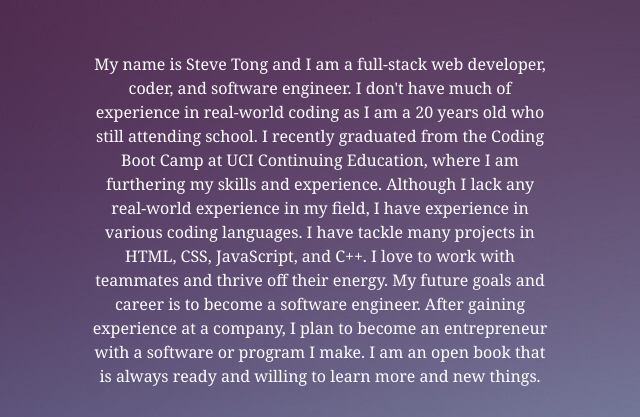
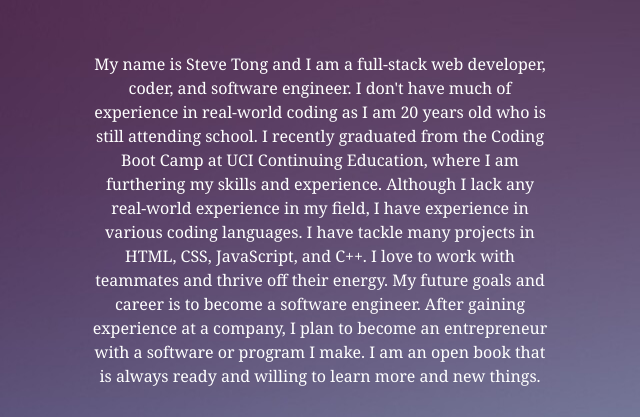
Before and after one commit to steversonTong/Portfolio, a plain HTML site: page about.html in a window 1280 px wide. Shown: the part 453-870 px from the top of the page, 320-960 px from the left. Drawn offline with nearby package versions, Linux system fonts and the light colour scheme; a web font is replaced by a local one.

Commit message:
grammar fix

```diff
--- a/about.html
+++ b/about.html
@@ -327,7 +327,7 @@
       <div class="px-6 py-4">
         <p style ="color:white" class="font-serif text-base sm:text-white-lg md:text-white-xl lg:text-white-2xl xl:text-white-3xl">
           My name is Steve Tong and I am a full-stack web developer,
-          coder, and software engineer. I don't have much of experience in real-world coding as I am a 20 years old who still attending school.
+          coder, and software engineer. I don't have much of experience in real-world coding as I am 20 years old who is still attending school.
           I recently graduated from the Coding Boot Camp at UCI Continuing Education, where I am furthering my skills and experience.
           Although I lack any real-world experience in my field, I have experience in various coding languages.
           I have tackle many projects in HTML, CSS, JavaScript, and C++. I love to work with teammates and thrive off their energy.
```
